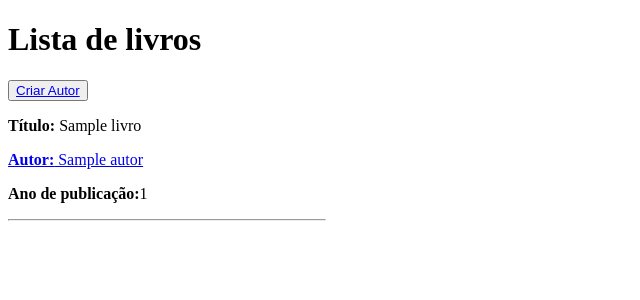
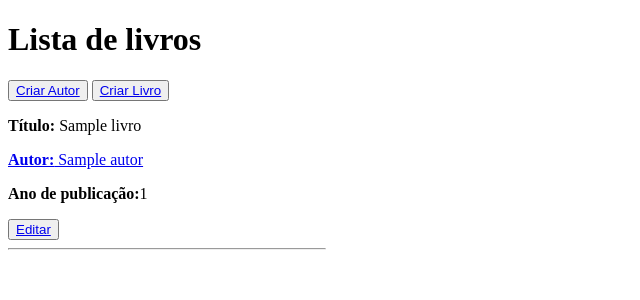
Before and after one commit to Adryan1928/Desenvolvimento-de-Sistemas-Web, a Django app: page /biblioteca/listar_livros/ in a window 1280 px wide. Shown: the top 300 px of the page, without its empty margins (0-640 px from the left). Run offline with Django 5.2, Linux system fonts and the light colour scheme; tables that the repository leaves empty hold one stand-in row (values such as "Sample post").

Commit message:
Adicionado Livro form

```diff
--- a/ATV-007/biblioteca/templates/biblioteca/author_detail.html
+++ b/ATV-007/biblioteca/templates/biblioteca/author_detail.html
@@ -12,7 +12,7 @@
         <p>Livros:</p>
         <ul>
             {% for livro in autor.livros.all %}
-                <li>{{ livro.titulo }} - ({{ livro.ano_publicacao }})</li>
+                <li>{{ livro.titulo }} - ({{ livro.ano_publicacao }}) - <a href="{% url 'biblioteca:editar_livro' livro.id %}">Editar</a></li>
             {% empty %}
                 <li>Este autor não possui livros cadastrados.</li>
             {% endfor %}
--- a/ATV-007/biblioteca/templates/biblioteca/listar_livros.html
+++ b/ATV-007/biblioteca/templates/biblioteca/listar_livros.html
@@ -9,6 +9,7 @@
     <main>
         <h1>Lista de livros</h1>
         <button><a href="{% url 'biblioteca:criar_autor' %}">Criar Autor</a></button>
+        <button><a href="{% url 'biblioteca:criar_livro' %}">Criar Livro</a></button>
         {% for livro in livros %}
            <p> <strong>Título:</strong> {{ livro.titulo }} </p>
            {% for autor in livro.autores.all %}
@@ -17,6 +18,7 @@
                </a>
            {% endfor %}
            <p> <strong>Ano de publicação:</strong>{{ livro.ano_publicacao }}</p>
+           <button><a href="{% url 'biblioteca:editar_livro' livro.id %}">Editar</a></button>
            <hr width="25%" align="left">
         {% endfor %}
     </main>
--- a/ATV-007/biblioteca/urls.py
+++ b/ATV-007/biblioteca/urls.py
@@ -1,9 +1,11 @@
 from django.urls import path
-from .views import listar_livros, author_detail, criar_autor
+from .views import listar_livros, author_detail, criar_autor, criar_editar_livro
 
 app_name = 'biblioteca'
 urlpatterns = [
     path('listar_livros/', listar_livros, name='listar_livros'),
     path('author/<int:author_id>/', author_detail, name='author_detail'),
-    path('criar_autor/', criar_autor, name='criar_autor')
+    path('criar_autor/', criar_autor, name='criar_autor'),
+    path('criar_editar_livro/', criar_editar_livro, name='criar_livro'),
+    path('criar_editar_livro/<int:livro_id>/', criar_editar_livro, name='editar_livro'),
 ]
--- a/ATV-007/biblioteca/views.py
+++ b/ATV-007/biblioteca/views.py
@@ -1,15 +1,18 @@
 from django.shortcuts import render, get_object_or_404, redirect
 from .models import Livro, Autor
-from .forms import AutorForm
+from .forms import AutorForm, LivroForm
+
 
 def listar_livros(request):
     livros = Livro.objects.all()
     return render(request, 'biblioteca/listar_livros.html', {'livros': livros})
 
+
 def author_detail(request, author_id):
     autor = get_object_or_404(Autor, id=author_id)
 
     return render(request, 'biblioteca/author_detail.html', {'autor': autor})
+
 
 def criar_autor(request):
     if request.method == 'POST':
@@ -20,3 +23,20 @@ def criar_autor(request):
     else:
         form = AutorForm()
     return render(request, 'biblioteca/criar_autor.html', {'form': form})
+
+
+def criar_editar_livro(request, livro_id=None):
+    if livro_id:
+        livro = get_object_or_404(Livro, id=livro_id)
+    else:
+        livro = None
+
+    if request.method == 'POST':
+        form = LivroForm(request.POST, instance=livro)
+        if form.is_valid():
+            form.save()
+            return redirect('biblioteca:author_detail', author_id=form.instance.autores.first().id)
+    else:
+        form = LivroForm(instance=livro)
+
+    return render(request, 'biblioteca/criar_editar_livro.html', {'form': form, 'is_editing': livro is not None})
```
Also changed, not shown: ATV-007/biblioteca/forms.py (+29 -1 lines), ATV-007/biblioteca/templates/biblioteca/criar_editar_livro.html (added, +27 -0 lines).
